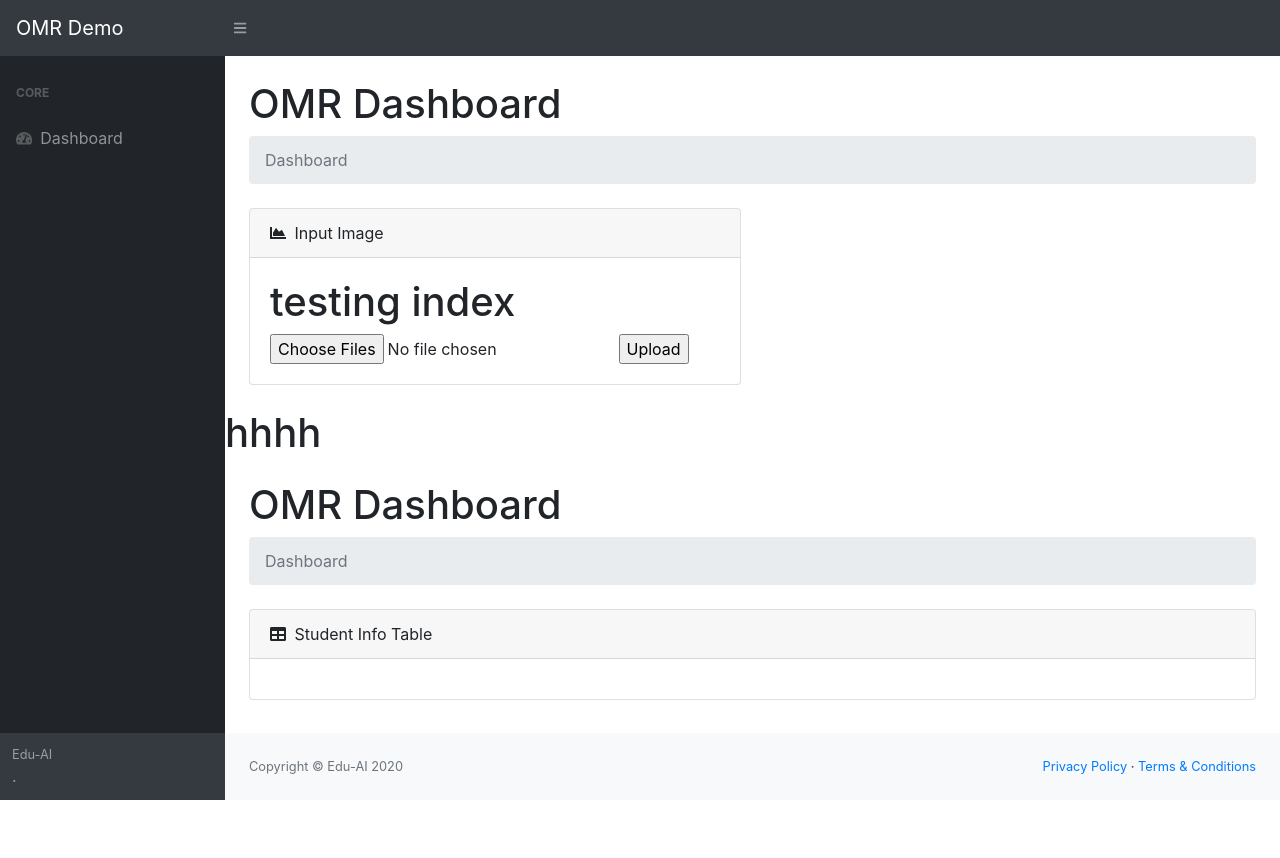
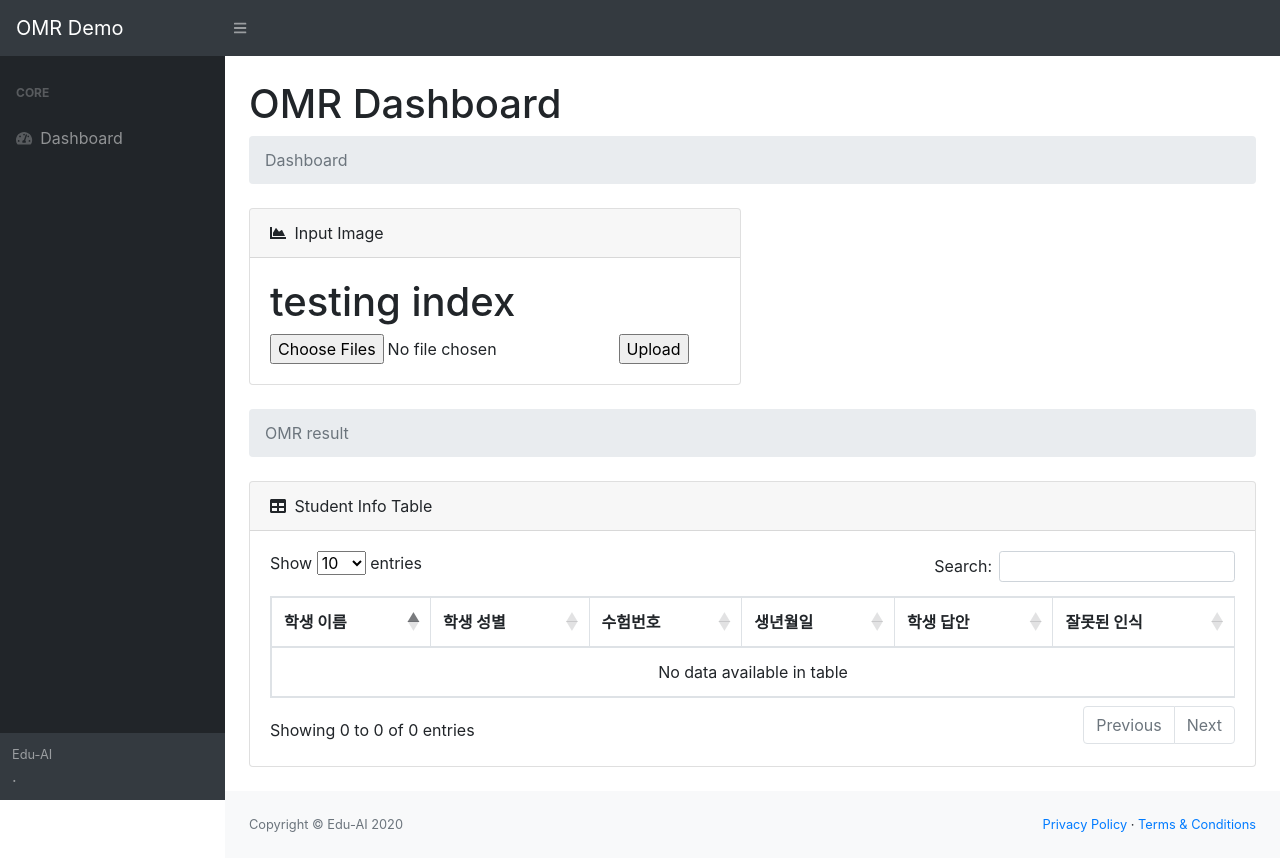
Before and after one commit to haonly/DashboardTemplate, a Django app: page /index/upload/ in a window 1280 px wide. Before the commit the page ends 800 px from the top, so only its background shows below. Run offline with Django 3.2, Linux system fonts and the light colour scheme; some libraries are stand-ins or nearby versions.

Commit message:
Change upload.html(table)

```diff
--- a/OMRdemo/demo/templates/demo/upload.html
+++ b/OMRdemo/demo/templates/demo/upload.html
@@ -1,42 +1,10 @@
 {% extends 'demo/index.html' %}
 
 {% block content %}
-<h1>hhhh</h1>
 <div class="container-fluid">
-    <h1 class="mt-4">OMR Dashboard</h1>
     <ol class="breadcrumb mb-4">
-        <li class="breadcrumb-item active">Dashboard</li>
+        <li class="breadcrumb-item active">OMR result</li>
     </ol>
-   <!-- <div class="row">
-        <div class="col-xl-6">
-            <div class="card mb-4">
-                <div class="card-header">
-                    <i class="fas fa-chart-area mr-1"></i>
-                    Input Image
-                </div>
-                <div class="card-body">
-                    <input type="file" id="omr_input" class="'image_inputType_file" accept="img/*" required
-                           multiple>
-                    <button class="browse-btn">Upload</button>
-                    <form method="POST" enctype="multipart/form-data">
-                        {% csrf_token %}
-                        {{ form }}
-                        <input type="file" id="omr_input" class="'image_inputType_file" accept="img/*" required
-                               multiple>
-                        <button type="submit">Upload image</button>
-                    </form>
-                    <h1>testing index</h1>
-                    <form method="post" action="upload" enctype="multipart/form-data">
-                        {% load imagekit %}
-                        {% csrf_token %}
-                        {{ form }}
-                        <input type="submit" value="Upload"/>
-                    </form>
-
-                </div>
-            </div>
-        </div>
-    </div>-->
     <div class="card mb-4">
         <div class="card-header">
             <i class="fas fa-table mr-1"></i>
@@ -44,6 +12,32 @@
         </div>
         <div class="card-body">
             <div class="table-responsive">
+                <table class="table table-bordered" width="100%" cellspacing="0" id="dataTable" class="table">
+                    <thead>
+                    <tr class="header">
+                        <th>학생 이름</th>
+                        <th>학생 성별</th>
+                        <th>수험번호</th>
+                        <th>생년월일</th>
+                        <th>학생 답안</th>
+                        <th>잘못된 인식</th>
+                    </tr>
+                    </thead>
+                    <tbody>
+                    {% for track in result %}
+                        {% for accomp_track in track.1 %}
+                            <tr>
+                                <td>{{ track.0.0 }} <br/> {{ track.2 }} <br/> <img src={{ track.3 }} width="80"
+                                                                                   height="80"> <br/> <a href="{{ track.4 }}">{{ track.4 }}</a></td>
+                                <td><img src={{ accomp_track.0 }} width="80" height="80"></td>
+                                <td><a href="{{ accomp_track.2 }}">{{ accomp_track.1 }}</a></td>
+                                <td><a href="{{ accomp_track.4 }}">{{ accomp_track.3 }}</a></td>
+
+                            </tr>
+                        {% endfor %}
+                    {% endfor %}
+                    </tbody>
+                </table>
             </div>
         </div>
     </div>
```
